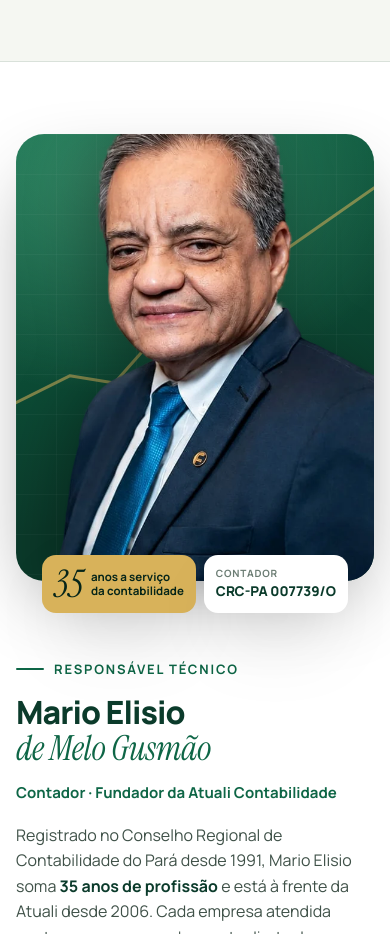
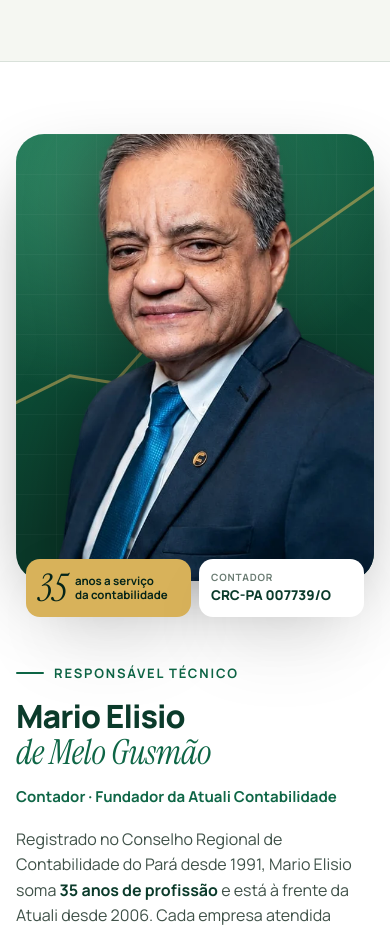
Before and after one commit to vorqzdigital/cliente-marioelisio, a plain HTML site: page index.html in a window 390 px wide. Shown: the part 1820-2754 px from the top of the page. Drawn offline with Linux system fonts and the light colour scheme.

Commit message:
Corrige selos sobrepostos na foto em celulares estreitos
Co-Authored-By: Claude Opus 5.5 <noreply@anthropic.com>
Claude-Session: https://claude.ai/code/session_013ju5Zx7b1Ab8toQvCmjY35

```diff
--- a/assets/css/styles.css
+++ b/assets/css/styles.css
@@ -637,12 +637,13 @@ em { font-family: var(--serif); font-style: italic; font-weight: 400; }
   .float--b { right: -4px; top: -4px; }
 
   .cards, .steps__list { grid-template-columns: 1fr; }
-  .founder__media { display: flex; flex-wrap: wrap; justify-content: center; gap: 8px; padding: 0; }
-  .founder__card { flex: 0 0 100%; }
+  .founder__media { display: grid; grid-template-columns: 1fr 1fr; gap: 8px; padding: 0 10px; }
+  .founder__card { grid-column: 1 / -1; margin: 0 -10px; }
   .founder__badge, .founder__crc {
-    position: relative; inset: auto; z-index: 1; margin-top: -34px; animation: none;
+    position: relative; inset: auto; z-index: 1; min-width: 0; margin-top: -30px; animation: none;
     padding: 10px 12px; border-radius: 14px; gap: 8px;
   }
+  .founder__crc { flex-direction: column; justify-content: center; align-items: flex-start; }
   .founder__badge { font-size: 11.5px; }
   .founder__badge strong { font-size: 38px; }
   .founder__crc img { display: none; }
```
